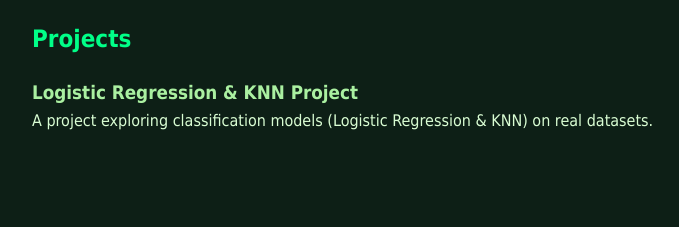
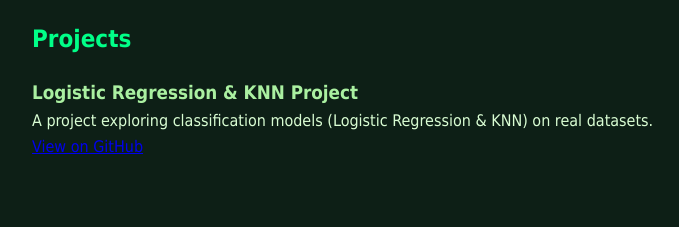
Before and after one commit to BasmalaMuhammad/BasmalaMuhammad.github.io, a plain HTML site: page index.html in a window 1280 px wide. Shown: the part 2480-2707 px from the top of the page, without its empty margins (18-697 px from the left). Drawn offline with Linux system fonts and the light colour scheme.

Commit message:
Update index.html

```diff
--- a/index.html
+++ b/index.html
@@ -74,6 +74,7 @@ and efficiency. Adept at bridging the gap between research and production to
       <p>
         A project exploring classification models (Logistic Regression & KNN) on real datasets.
       </p>
+    <a href="https://github.com/basmalamuhammad/Logistic-KNN" target="_blank" class="btn">View on GitHub</a>
     </div>
   </section>
 
```
